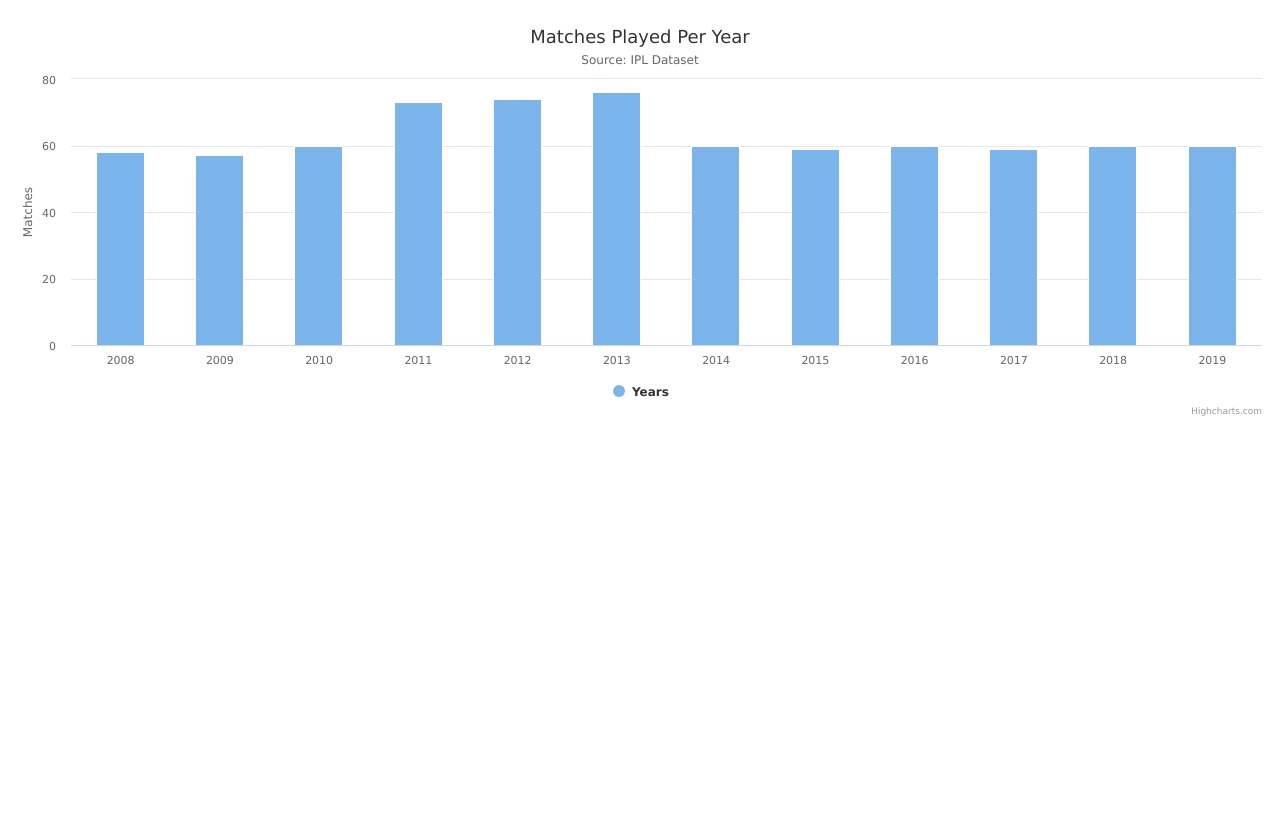
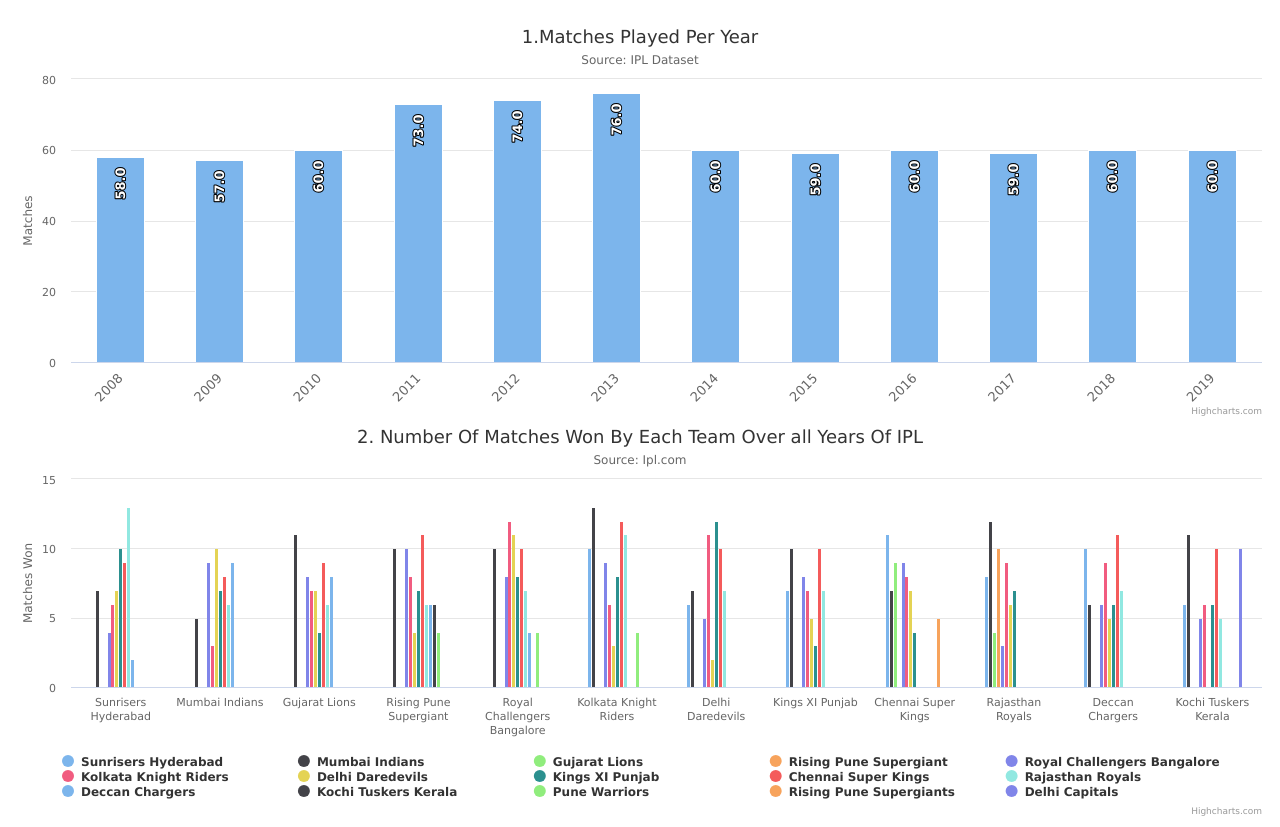
Before and after one commit to AshishKotnalaFS/ipl, a website: page public/index.html in a window 1280 px wide. Shown: the part 61-888 px from the top of the page. Before the commit the page ends 800 px from the top, so only its background shows below. Drawn offline with nearby package versions, Linux system fonts and the light colour scheme.

Commit message:
first commit by Ashish kotnala

```diff
--- a/public/app.js
+++ b/public/app.js
@@ -1,6 +1,6 @@
 function fetchAndVisualizeData() {
   fetch("./data.json")
-    .then(r => r.json())
+    .then((r) => r.json())
     .then(visualizeData);
 }
 
@@ -8,6 +8,7 @@
 
 function visualizeData(data) {
   visualizeMatchesPlayedPerYear(data.matchesPlayedPerYear);
+  visualizeMatchWonByTeamOverAllYear(data.matchWonByTeamOverAllYear);
   return;
 }
 
@@ -16,32 +17,118 @@
   for (let year in matchesPlayedPerYear) {
     seriesData.push([year, matchesPlayedPerYear[year]]);
   }
-
   Highcharts.chart("matches-played-per-year", {
     chart: {
-      type: "column"
+      type: "column",
     },
     title: {
-      text: "Matches Played Per Year"
+      text: "1.Matches Played Per Year",
     },
     subtitle: {
       text:
-        'Source: <a href="https://www.kaggle.com/nowke9/ipldata/data">IPL Dataset</a>'
+        'Source: <a href="https://www.kaggle.com/nowke9/ipldata/data">IPL Dataset</a>',
     },
     xAxis: {
-      type: "category"
+      type: "category",
+      labels: {
+        rotation: -45,
+        style: {
+          fontSize: "13px",
+          fontFamily: "Verdana, sans-serif",
+        },
+      },
     },
     yAxis: {
       min: 0,
       title: {
-        text: "Matches"
-      }
+        text: "Matches",
+      },
+    },
+    legend: {
+      enabled: false,
+    },
+    tooltip: {
+      pointFormat: "Match per year <b>{point.y:.1f}</b>",
     },
     series: [
       {
         name: "Years",
-        data: seriesData
-      }
-    ]
+        data: seriesData,
+        dataLabels: {
+          enabled: true,
+          rotation: -90,
+          color: "#FFFFFF",
+          align: "right",
+          format: "{point.y:.1f}", // one decimal
+          y: 10, // 10 pixels down from the top
+          style: {
+            fontSize: "13px",
+            fontFamily: "Verdana, sans-serif",
+          },
+        },
+      },
+    ],
   });
 }
+
+function visualizeMatchWonByTeamOverAllYear(matchWonByTeamOverAllYear) {
+  console.log(matchWonByTeamOverAllYear, "matchWonByTeamOverAllYear");
+  const seriesData = [];
+  for (let key in matchWonByTeamOverAllYear) {
+    seriesData.push({ name: key, data: matchWonByTeamOverAllYear[key] });
+  }
+  console.log(seriesData, "eriesData");
+  Highcharts.chart("match-won-by-team-over-all-year", {
+    chart: {
+      type: "column",
+    },
+    title: {
+      text: "2. Number Of Matches Won By Each Team Over all Years Of IPL",
+    },
+    subtitle: {
+      text: "Source: Ipl.com",
+    },
+    xAxis: {
+      categories: [
+        "Sunrisers Hyderabad",
+        "Mumbai Indians",
+        "Gujarat Lions",
+        "Rising Pune Supergiant",
+        "Royal Challengers Bangalore",
+        "Kolkata Knight Riders",
+        "Delhi Daredevils",
+        "Kings XI Punjab",
+        "Chennai Super Kings",
+        "Rajasthan Royals",
+        "Deccan Chargers",
+        "Kochi Tuskers Kerala",
+        "Pune Warriors",
+        "Rising Pune Supergiants",
+        "Delhi Capitals",
+      ],
+      crosshair: true,
+    },
+    yAxis: {
+      min: 0,
+      title: {
+        text: "Matches Won",
+      },
+    },
+    tooltip: {
+      headerFormat: '<span style="font-size:10px">{point.key}</span><table>',
+      pointFormat:
+        '<tr><td style="color:{series.color};padding:0">{series.name}: </td>' +
+        '<td style="padding:0"><b>{point.y:.1f} mm</b></td></tr>',
+      footerFormat: "</table>",
+      shared: true,
+      useHTML: true,
+    },
+    plotOptions: {
+      column: {
+        pointPadding: 0.2,
+        borderWidth: 0,
+      },
+    },
+    series: seriesData,
+  });
+}
--- a/public/data.json
+++ b/public/data.json
@@ -1 +1 @@
-{"matchesPlayedPerYear":{"2008":58,"2009":57,"2010":60,"2011":73,"2012":74,"2013":76,"2014":60,"2015":59,"2016":60,"2017":59,"2018":60,"2019":60}}
+{"matchesPlayedPerYear":{"2008":58,"2009":57,"2010":60,"2011":73,"2012":74,"2013":76,"2014":60,"2015":59,"2016":60,"2017":59,"2018":60,"2019":60},"matchWonByTeamOverAllYear":{"Sunrisers Hyderabad":[0,0,0,0,0,10,6,7,11,8,10,6],"Mumbai Indians":[7,5,11,10,10,13,7,10,7,12,6,11],"Gujarat Lions":[0,0,0,0,0,0,0,0,9,4,0,0],"Rising Pune Supergiant":[0,0,0,0,0,0,0,0,0,10,0,0],"Royal Challengers Bangalore":[4,9,8,10,8,9,5,8,9,3,6,5],"Kolkata Knight Riders":[6,3,7,8,12,6,11,7,8,9,9,6],"Delhi Daredevils":[7,10,7,4,11,3,2,5,7,6,5,0],"Kings XI Punjab":[10,7,4,7,8,8,12,3,4,7,6,6],"Chennai Super Kings":[9,8,9,11,10,12,10,10,0,0,11,10],"Rajasthan Royals":[13,6,6,6,7,11,7,7,0,0,7,5],"Deccan Chargers":[2,9,8,6,4,0,0,0,0,0,0,0],"Kochi Tuskers Kerala":[0,0,0,6,0,0,0,0,0,0,0,0],"Pune Warriors":[0,0,0,4,4,4,0,0,0,0,0,0],"Rising Pune Supergiants":[0,0,0,0,0,0,0,0,5,0,0,0],"Delhi Capitals":[0,0,0,0,0,0,0,0,0,0,0,10]}}
--- a/public/index.html
+++ b/public/index.html
@@ -1,12 +1,14 @@
-<!doctype html>
+<!DOCTYPE html>
 <html lang="en">
-
   <head>
-    <meta charset="utf-8">
-    <meta http-equiv="X-UA-Compatible" content="IE=edge">
-    <meta name="description" content="IPL visualization">
-    <meta name="viewport" content="width=device-width, initial-scale=1.0, minimum-scale=1.0">
-    <link href="./styles.css" rel="stylesheet">
+    <meta charset="utf-8" />
+    <meta http-equiv="X-UA-Compatible" content="IE=edge" />
+    <meta name="description" content="IPL visualization" />
+    <meta
+      name="viewport"
+      content="width=device-width, initial-scale=1.0, minimum-scale=1.0"
+    />
+    <link href="./styles.css" rel="stylesheet" />
     <title>
       IPL visualization
     </title>
@@ -14,11 +16,17 @@
 
   <body>
     <h1>IPL Dataset visualization</h1>
-    <div id="matches-played-per-year" style="min-width: 310px; height: 400px; margin: 0 auto"></div>
+    <div
+      id="matches-played-per-year"
+      style="min-width: 310px; height: 400px; margin: 0 auto;"
+    ></div>
 
-
+    <div
+      id="match-won-by-team-over-all-year"
+      style="min-width: 310px; height: 400px; margin: 0 auto;"
+    ></div>
     <script src="https://code.highcharts.com/highcharts.js"></script>
 
     <script src="./app.js"></script>
-
   </body>
+</html>
```
Also changed, not shown: index.js (+8 -6 lines), ipl/matchWonByTeamOverAllYear.js (added, +33 -0 lines), package.json (line endings or trailing spaces). Lines whose indentation alone changed are shown as unchanged.
